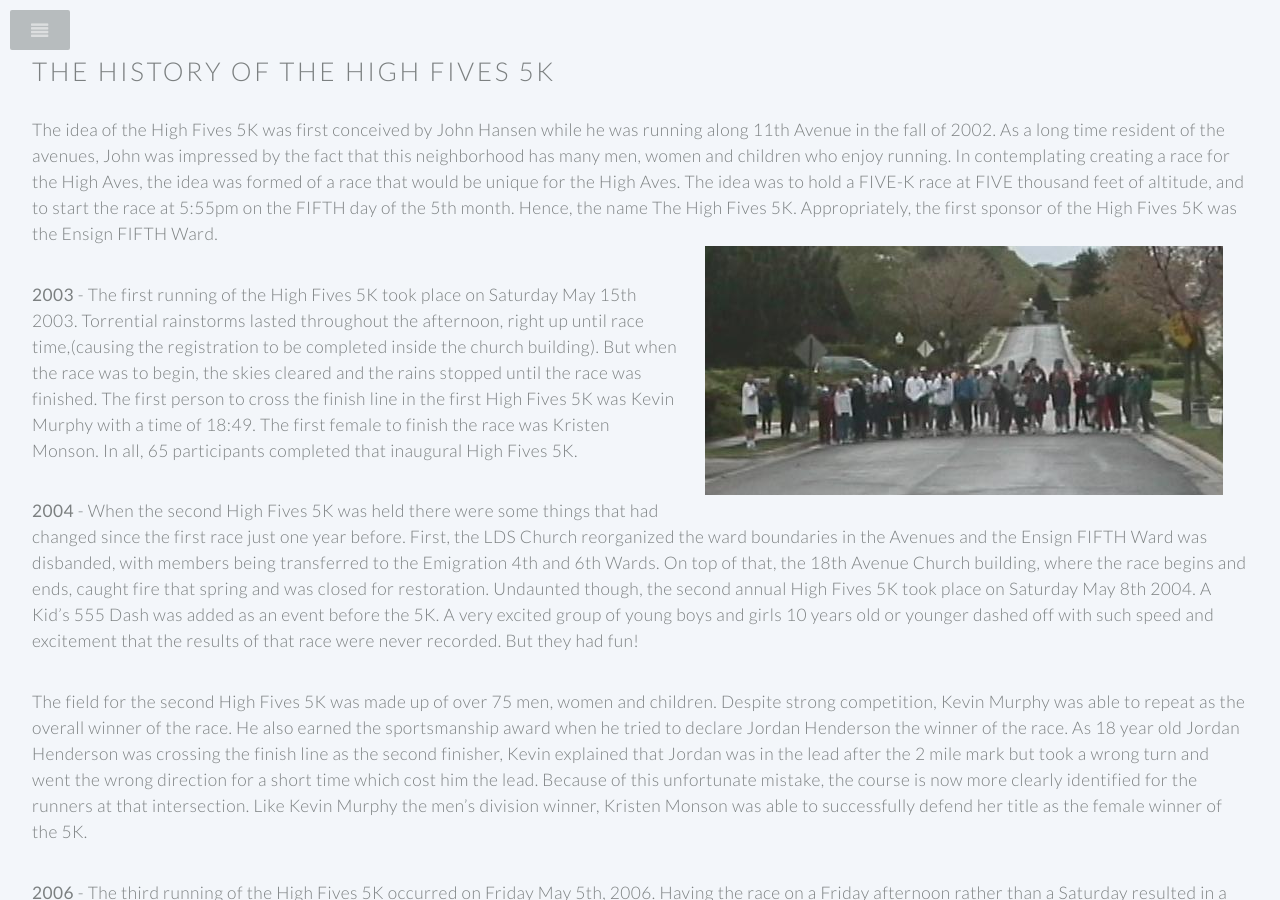
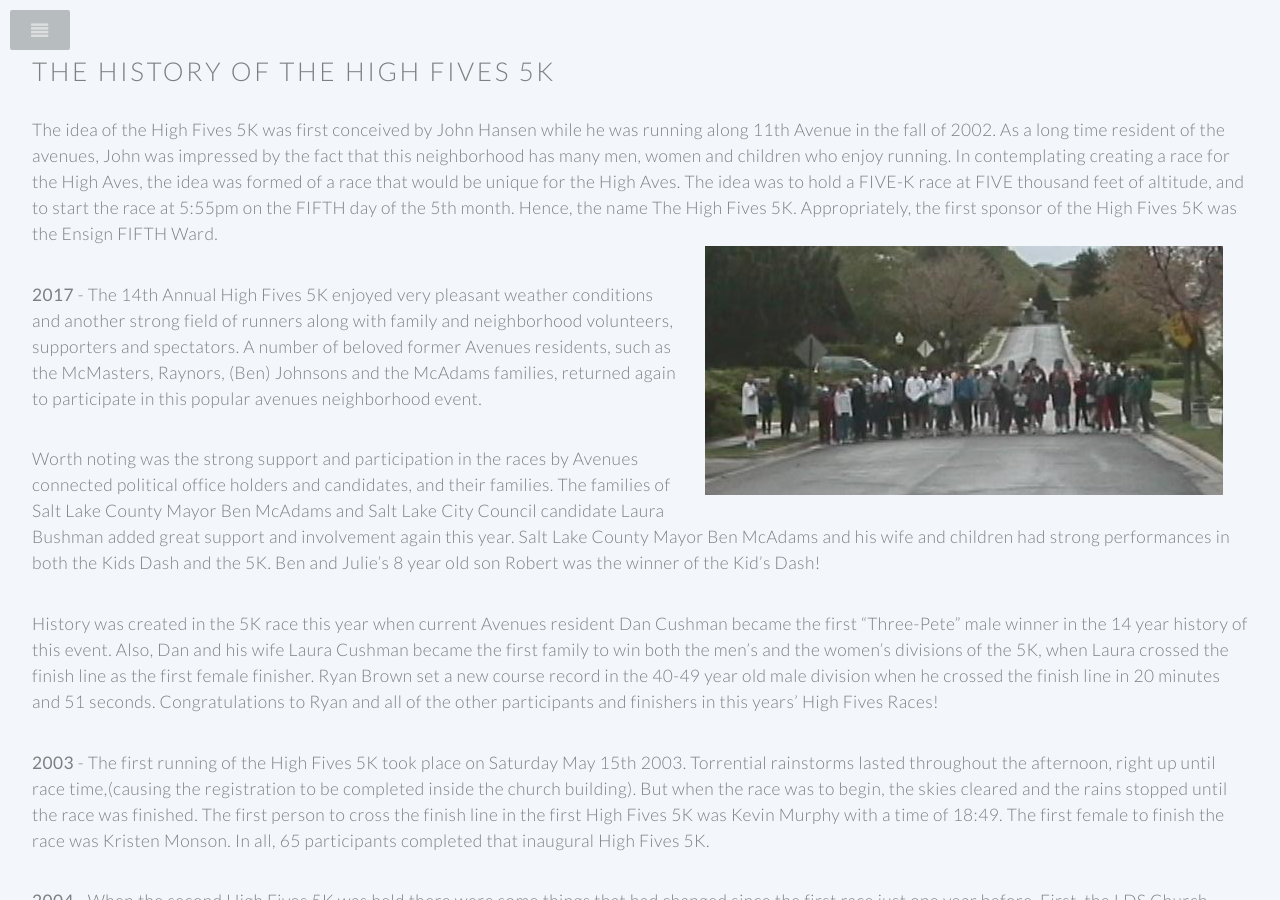
Before and after one commit to benhansen-io/HighFives5k, a Jekyll site: the page built from race-history.md, in a window 1280 px wide and 900 px high. Built offline with Jekyll 4.4.1, drawn with Linux system fonts in a browser that asks for light colours; some of the changed text lies outside the part shown.

Commit message:
Reorder race history

```diff
--- a/race-history.md
+++ b/race-history.md
@@ -4,6 +4,12 @@ title: The History of the High Fives 5K
 ---
 The idea of the High Fives 5K was first conceived by John Hansen while he was running along 11th Avenue in the fall of 2002. As a long time resident of the avenues, John was impressed by the fact that this neighborhood has many men, women and children who enjoy running. In contemplating creating a race for the High Aves, the idea was formed of a race that would be unique for the High Aves. The idea was to hold a FIVE-K race at FIVE thousand feet of altitude, and to start the race at 5:55pm on the FIFTH day of the 5th month. Hence, the name The High Fives 5K. Appropriately, the first sponsor of the High Fives 5K was the Ensign FIFTH Ward.
 <img style="padding: 25px; float: right;" src="images/2003start.bmp" />
+
+**2017** - The 14th Annual High Fives 5K enjoyed very pleasant weather conditions and another strong  field of runners along with family and neighborhood volunteers, supporters and spectators. A number of beloved former Avenues residents, such as the McMasters, Raynors, (Ben) Johnsons and the McAdams families, returned again to participate in this popular avenues neighborhood event.
+
+Worth noting was the strong support and participation in the races by Avenues  connected political office holders and candidates, and their families. The families of Salt Lake County Mayor Ben McAdams and Salt Lake City Council candidate Laura Bushman added great support and involvement again this year. Salt Lake County Mayor Ben McAdams and his wife and children had strong performances in both the Kids Dash and the 5K. Ben and Julie’s  8 year old son Robert was the winner of the Kid’s Dash!
+
+History was created in the 5K race this year when current Avenues resident Dan Cushman became the first “Three-Pete” male winner in the 14 year history of this event. Also,  Dan and his wife Laura Cushman became the first family to win both the men’s and the women’s divisions of the 5K, when Laura crossed the finish line as the first female finisher. Ryan Brown set a new course record in the 40-49 year old male division when he crossed the finish line in 20 minutes and 51 seconds. Congratulations to Ryan and all of the other participants and finishers in this years’ High Fives Races!
 
 **2003** - The first running of the High Fives 5K took place on Saturday May 15th 2003. Torrential rainstorms lasted throughout the afternoon, right up until race time,(causing the registration to be completed inside the church building). But when the race was to begin, the skies cleared and the rains stopped until the race was finished. The first person to cross the finish line in the first High Fives 5K was Kevin Murphy with a time of 18:49. The first female to finish the race was Kristen Monson. In all, 65 participants completed that inaugural High Fives 5K.
 
```
Also changed, not shown: other parts of race-history.md (+0 -6 lines).
